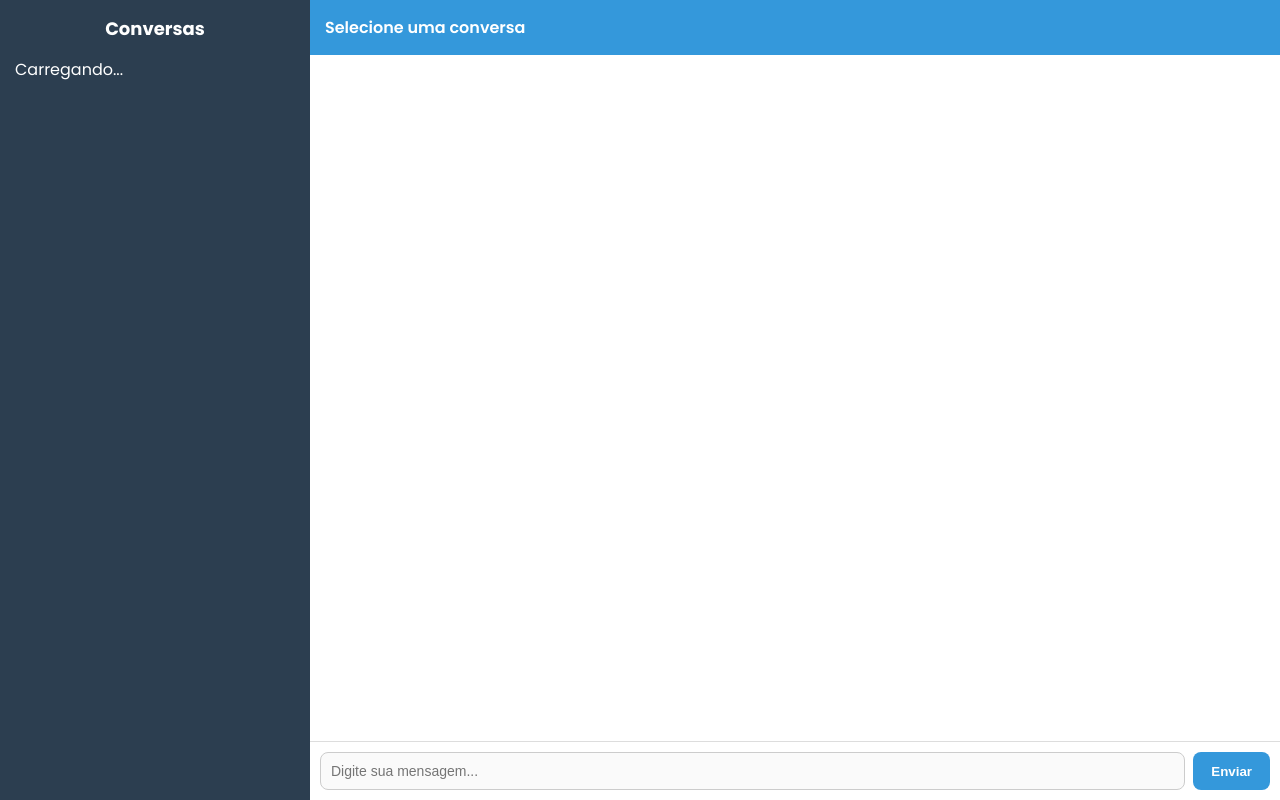
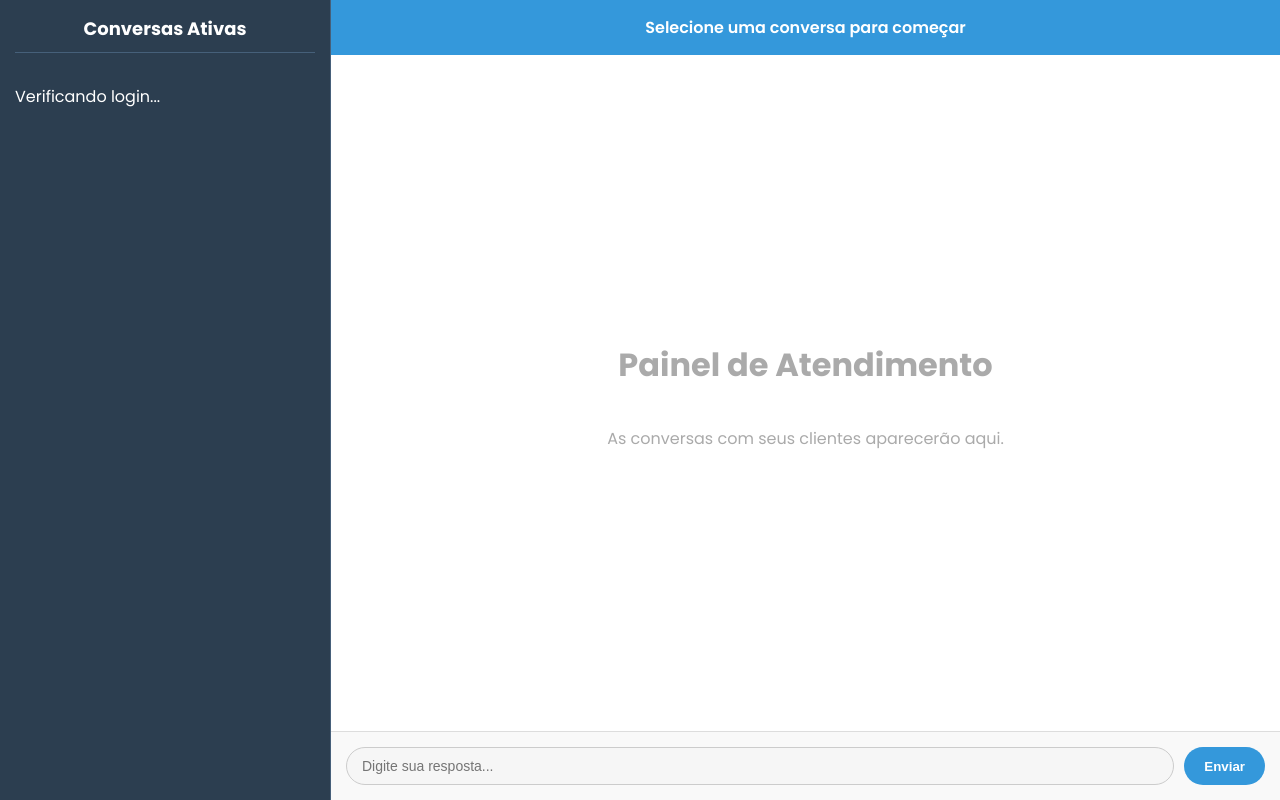
Before and after one commit to wiggers12/ecomercie, a Flask app: page /chat in a window 1280 px wide. Run offline with Flask 3, Linux system fonts and the light colour scheme; some libraries are stand-ins or nearby versions.

Commit message:
Update chat.html

```diff
--- a/templates/chat.html
+++ b/templates/chat.html
@@ -7,61 +7,118 @@
     <link href="https://fonts.googleapis.com/css2?family=Poppins:wght@400;500;600;700&display=swap" rel="stylesheet">
     <style>
         :root { --primary:#3498db; --dark1:#2c3e50; --light1:#f4f4f4; --white:#fff; }
-    body { margin:0; font-family:'Poppins',sans-serif; background:var(--light1); display:flex; height:100vh; }
-    .sidebar { width:280px; background:var(--dark1); color:var(--white); display:flex; flex-direction:column; padding:15px; overflow-y:auto; }
-    .sidebar h2 { font-size:18px; margin:0 0 15px; text-align:center; }
-    .session { background:#34495e; padding:10px; border-radius:6px; margin-bottom:8px; cursor:pointer; transition:0.3s; }
+        body { margin:0; font-family:'Poppins',sans-serif; background:var(--light1); display:flex; height:100vh; overflow: hidden; }
+        .sidebar { width:300px; background:var(--dark1); color:var(--white); display:flex; flex-direction:column; padding:15px; border-right: 1px solid #46607a; }
+        .sidebar h2 { font-size:18px; margin:0 0 15px; text-align:center; padding-bottom: 10px; border-bottom: 1px solid #46607a;}
+        .sidebar-content { flex: 1; overflow-y:auto; }
+        .session { background:#34495e; padding:12px 15px; border-radius:8px; margin-bottom:10px; cursor:pointer; transition: background 0.2s ease-in-out; white-space: nowrap; overflow: hidden; text-overflow: ellipsis; }
         .session:hover { background:#3d566e; }
-    .session.active { background:var(--primary); }
+        .session.active { background:var(--primary); font-weight: 600; }
+        .session small { display: block; opacity: 0.7; margin-top: 4px; font-size: 12px; white-space: nowrap; overflow: hidden; text-overflow: ellipsis; }
         .content { flex:1; display:flex; flex-direction:column; background:var(--white); }
-    .chat-header { background:var(--primary); color:var(--white); padding:15px; font-weight:600; display:flex; justify-content:space-between; align-items:center; }
-    .chat-messages { flex:1; padding:15px; overflow-y:auto; display:flex; flex-direction:column; }
-    .msg { max-width:70%; padding:10px 14px; border-radius:12px; margin-bottom:10px; word-wrap:break-word; }
-    .msg.user { background:#ecf0f1; align-self:flex-start; }
-    .msg.admin { background:var(--primary); color:#fff; align-self:flex-end; }
-    .chat-input { display:flex; border-top:1px solid #ddd; padding:10px; }
-    .chat-input input { flex:1; border:1px solid #ccc; border-radius:8px; padding:10px; font-size:14px; }
-    .chat-input button { margin-left:8px; background:var(--primary); color:#fff; border:none; border-radius:8px; padding:10px 18px; cursor:pointer; font-weight:600; }
+        .chat-header { background:var(--primary); color:var(--white); padding:15px; font-weight:600; text-align: center; }
+        .chat-messages { flex:1; padding:20px; overflow-y:auto; display:flex; flex-direction:column; }
+        .msg { max-width:75%; padding:10px 15px; border-radius:18px; margin-bottom:12px; line-height: 1.4; word-wrap:break-word; }
+        .msg.user { background:#e9eef2; align-self:flex-start; border-bottom-left-radius: 4px; }
+        .msg.admin { background:var(--primary); color:#fff; align-self:flex-end; border-bottom-right-radius: 4px; }
+        .chat-input { display:flex; border-top:1px solid #ddd; padding:15px; background: #f9f9f9; }
+        .chat-input input { flex:1; border:1px solid #ccc; border-radius:20px; padding:10px 15px; font-size:14px; outline-color: var(--primary); }
+        .chat-input button { margin-left:10px; background:var(--primary); color:#fff; border:none; border-radius:20px; padding:10px 20px; cursor:pointer; font-weight:600; transition: background 0.2s; }
+        .chat-input button:hover { background: #2980b9; }
+        .placeholder { display: flex; flex-direction: column; justify-content: center; align-items: center; height: 100%; color: #aaa; text-align: center; }
+
         @media (max-width:768px) {
             body { flex-direction:column; }
-      .sidebar { width:100%; height:200px; flex-direction:row; overflow-x:auto; }
-      .session { min-width:180px; margin-right:10px; }
-      .content { flex:1; height:calc(100vh - 200px); }
+            .sidebar { width:100%; height:180px; }
+            .sidebar-content { display: flex; flex-direction: row; }
+            .session { min-width:180px; margin-right:10px; margin-bottom: 0; }
+            .content { flex:1; height:calc(100vh - 180px); }
         }
     </style>
 </head>
 <body>
 
     <div class="sidebar">
-    <h2>Conversas</h2>
-    <div id="sessions">Carregando...</div>
+        <h2>Conversas Ativas</h2>
+        <div class="sidebar-content" id="sessions"><p>Verificando login...</p></div>
     </div>
 
     <div class="content">
-    <div class="chat-header" id="chat-header">Selecione uma conversa</div>
-    <div class="chat-messages" id="chat-messages"></div>
+        <div class="chat-header" id="chat-header">Selecione uma conversa para começar</div>
+        <div class="chat-messages" id="chat-messages">
+            <div class="placeholder">
+                <h1>Painel de Atendimento</h1>
+                <p>As conversas com seus clientes aparecerão aqui.</p>
+            </div>
+        </div>
         <div class="chat-input">
-      <input type="text" id="chat-text" placeholder="Digite sua mensagem..." disabled>
+            <input type="text" id="chat-text" placeholder="Digite sua resposta..." disabled>
             <button onclick="sendMessage()" id="send-btn" disabled>Enviar</button>
         </div>
     </div>
 
+    <!-- SDK do Firebase -->
+    <script src="https://www.gstatic.com/firebasejs/9.6.1/firebase-app-compat.js"></script>
+    <script src="https://www.gstatic.com/firebasejs/9.6.1/firebase-auth-compat.js"></script>
+
     <script type="module">
-    // Função utilitária para chamadas à API sem Auth
+        // --- INÍCIO: CONFIGURAÇÃO E AUTENTICAÇÃO FIREBASE ---
+        // IMPORTANTE: Substitua com as suas credenciais do Firebase
+        const firebaseConfig = {
+            apiKey: "SUA_API_KEY",
+            authDomain: "SEU_AUTH_DOMAIN",
+            projectId: "SEU_PROJECT_ID",
+            storageBucket: "SEU_STORAGE_BUCKET",
+            messagingSenderId: "SEU_MESSAGING_SENDER_ID",
+            appId: "SEU_APP_ID"
+        };
+
+        firebase.initializeApp(firebaseConfig);
+        const auth = firebase.auth();
+
+        let userToken = null;
+
+        auth.onAuthStateChanged(async (user) => {
+            if (user) {
+                console.log("Usuário autenticado:", user.uid);
+                userToken = await user.getIdToken(true);
+                loadSessions();
+                // Inicia a busca periódica por novas mensagens/sessões
+                setInterval(() => {
+                    loadSessions();
+                    loadMessages();
+                }, 5000);
+            } else {
+                console.log("Nenhum usuário logado. Redirecionando...");
+                window.location.href = '/login';
+            }
+        });
+        // --- FIM: CONFIGURAÇÃO E AUTENTICAÇÃO FIREBASE ---
+
+        // Função utilitária para chamadas à API
         async function apiJson(url, options = {}) {
             try {
+                const headers = {
+                    "Content-Type": "application/json",
+                    ...(options.headers || {})
+                };
+                if (userToken) {
+                    headers["Authorization"] = `Bearer ${userToken}`;
+                }
+
                 const res = await fetch(url, {
                     method: options.method || "GET",
-          credentials: "include",
-          headers: {
-            "Content-Type": "application/json",
-            ...(options.headers || {})
-          },
+                    headers,
                     body: options.body || undefined
                 });
+
                 const data = await res.json().catch(() => null);
+
                 if (!res.ok) {
                     console.error(`API error ${res.status} @ ${url}`, data);
+                    if (res.status === 401) {
+                         auth.signOut();
+                    }
                     throw new Error(`${url} -> ${res.status}`);
                 }
                 return data;
@@ -72,36 +129,56 @@
         }
 
         let selectedSession = null;
+        let sessionsCacheKey = ""; // Cache para evitar redesenhar a lista desnecessariamente
 
         // Carregar sessões
         async function loadSessions() {
+            if (!userToken) return;
             try {
-        const sessions = await apiJson("/sessions");
+                const sessions = await apiJson("/api/sessions");
                 const list = document.getElementById("sessions");
-        list.innerHTML = "";
 
                 if (!Array.isArray(sessions) || sessions.length === 0) {
-          list.innerHTML = "<div>Nenhuma sessão encontrada.</div>";
+                    list.innerHTML = "<div style='padding: 10px; opacity: 0.7;'>Nenhuma sessão encontrada.</div>";
                     return;
                 }
 
+                sessions.sort((a, b) => new Date(b.updated_at.seconds * 1000) - new Date(a.updated_at.seconds * 1000));
+
+                const newCacheKey = JSON.stringify(sessions.map(s => s.id + s.last_message));
+                if (sessionsCacheKey === newCacheKey) {
+                    return;
+                }
+                sessionsCacheKey = newCacheKey;
+
+                list.innerHTML = "";
                 sessions.forEach(s => {
-          const id = s.id || s.sessionId || s._id || String(s);
+                    const id = s.id;
                     const div = document.createElement("div");
                     div.className = "session" + (id === selectedSession ? " active" : "");
-          div.textContent = `Sessão: ${String(id).substring(0,6)}...`;
+                    div.innerHTML = `Cliente: ${String(id).substring(0, 8)}... <small>${s.last_message || ''}</small>`;
                     div.onclick = () => selectSession(id);
                     list.appendChild(div);
                 });
-      } catch (_) {}
+            } catch (err) {
+                 document.getElementById("sessions").innerHTML = "<p style='color: #ff9a9a;'>Erro ao carregar sessões.</p>";
+            }
         }
 
         // Selecionar conversa
         async function selectSession(id) {
+            if (selectedSession === id) return;
+
             selectedSession = id;
-      document.getElementById("chat-header").textContent = "Conversando com: " + id;
+            document.getElementById("chat-header").textContent = "Conversa com Cliente: " + id.substring(0, 8);
             document.getElementById("chat-text").disabled = false;
             document.getElementById("send-btn").disabled = false;
+            document.getElementById("chat-messages").innerHTML = `<div class="placeholder">Carregando mensagens...</div>`;
+
+            document.querySelectorAll(".session").forEach(el => el.classList.remove("active"));
+            const activeEl = Array.from(document.querySelectorAll(".session")).find(el => el.innerHTML.includes(id.substring(0,8)));
+            if(activeEl) activeEl.classList.add("active");
+
             loadMessages();
         }
 
@@ -109,29 +186,26 @@
         async function loadMessages() {
             if (!selectedSession) return;
             try {
-        const data = await apiJson(`/get_messages?sessionId=${encodeURIComponent(selectedSession)}`);
-        const msgs = Array.isArray(data) ? data : (data?.messages || []);
+                const messages = await apiJson(`/api/get_messages?sessionId=${encodeURIComponent(selectedSession)}`);
                 const box = document.getElementById("chat-messages");
                 box.innerHTML = "";
 
-        if (!msgs.length) {
-          const empty = document.createElement("div");
-          empty.style.opacity = ".7";
-          empty.textContent = "Sem mensagens ainda.";
-          box.appendChild(empty);
+                if (!messages || messages.length === 0) {
+                    box.innerHTML = `<div class="placeholder">Ainda não há mensagens.</div>`;
                     return;
                 }
 
-        msgs.forEach(m => {
-          const txt = m.text ?? m.message ?? m.content ?? "";
-          const who = (m.sender ?? m.role ?? "user") === "user" ? "user" : "admin";
+                messages.forEach(m => {
+                    const who = (m.sender ?? "user") === "user" ? "user" : "admin";
                     const div = document.createElement("div");
                     div.className = "msg " + who;
-          div.textContent = txt;
+                    div.textContent = m.text || "";
                     box.appendChild(div);
                 });
                 box.scrollTop = box.scrollHeight;
-      } catch (_) {}
+            } catch (err) {
+                document.getElementById("chat-messages").innerHTML = `<div class="placeholder" style="color: #ff9a9a;">Erro ao carregar mensagens.</div>`;
+            }
         }
 
         // Enviar mensagem
@@ -142,40 +216,45 @@
             if (!text || !selectedSession) return;
 
             btn.disabled = true;
+            input.disabled = true;
 
-      // mostra de forma otimista
             const box = document.getElementById("chat-messages");
+            if(box.querySelector('.placeholder')) box.innerHTML = '';
+
             const preview = document.createElement("div");
             preview.className = "msg admin";
             preview.textContent = text;
             box.appendChild(preview);
             box.scrollTop = box.scrollHeight;
 
+            input.value = "";
+
             try {
-        await apiJson("/send_message", {
+                await apiJson("/api/send_message", {
                     method: "POST",
                     body: JSON.stringify({ sessionId: selectedSession, text, sender: "admin" })
                 });
             } catch (e) {
-        try {
-          await apiJson(`/send_message?sessionId=${encodeURIComponent(selectedSession)}`, {
-            method: "POST",
-            body: JSON.stringify({ text, sender: "admin" })
-          });
-        } catch (e2) {
-          console.error("Falha ao enviar mensagem.", e2);
-        }
+                console.error("Falha ao enviar mensagem.", e);
+                preview.style.opacity = '0.5';
+                preview.textContent += ' (Falha no envio)';
             } finally {
-        input.value = "";
                 btn.disabled = false;
+                input.disabled = false;
+                input.focus();
                 loadMessages();
             }
         }
         window.sendMessage = sendMessage;
 
-    // Inicialização simples (sem Firebase Auth)
-    loadSessions();
-    setInterval(() => { loadSessions(); loadMessages(); }, 3000);
+        // Adiciona evento de "Enter" para enviar mensagem
+        document.getElementById("chat-text").addEventListener("keypress", function(event) {
+            if (event.key === "Enter") {
+                event.preventDefault();
+                sendMessage();
+            }
+        });
+
     </script>
 </body>
 </html>
```
Lines whose indentation alone changed are shown as unchanged.
